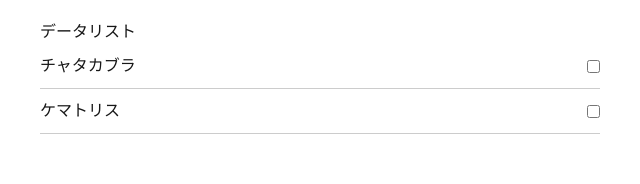
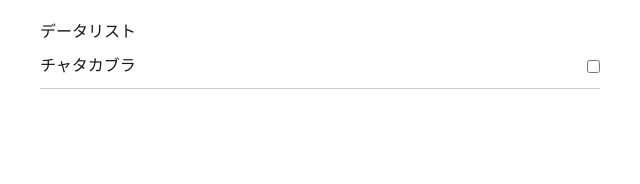
Before and after one commit to nigaor/monster_hanter_rec, a Next.js app in the folder monhan_record/: page / in a window 1280 px wide. Shown: the top 184 px of the page, without its empty margins (320-960 px from the left). Built offline with nearby package versions, Linux system fonts and the light colour scheme.

Commit message:
4/15 commit

```diff
--- a/monhan_record/src/app/page.tsx
+++ b/monhan_record/src/app/page.tsx
@@ -14,7 +14,7 @@ export default function Home() {
 
   const anMonster: Monster[] = [
     {id: 1,name: "チャタカブラ",img: ""},
-    {id: 2,name: "ケマトリス",img: ""},
+    // {id: 2,name: "ケマトリス",img: ""},
     // {id: 3,name: "ラバラバリナ",img: ""},
     // {id: 4,name: "ババコンガ",img: ""},
     // {id: 5,name: "バーラハーラ",img: ""},
```
